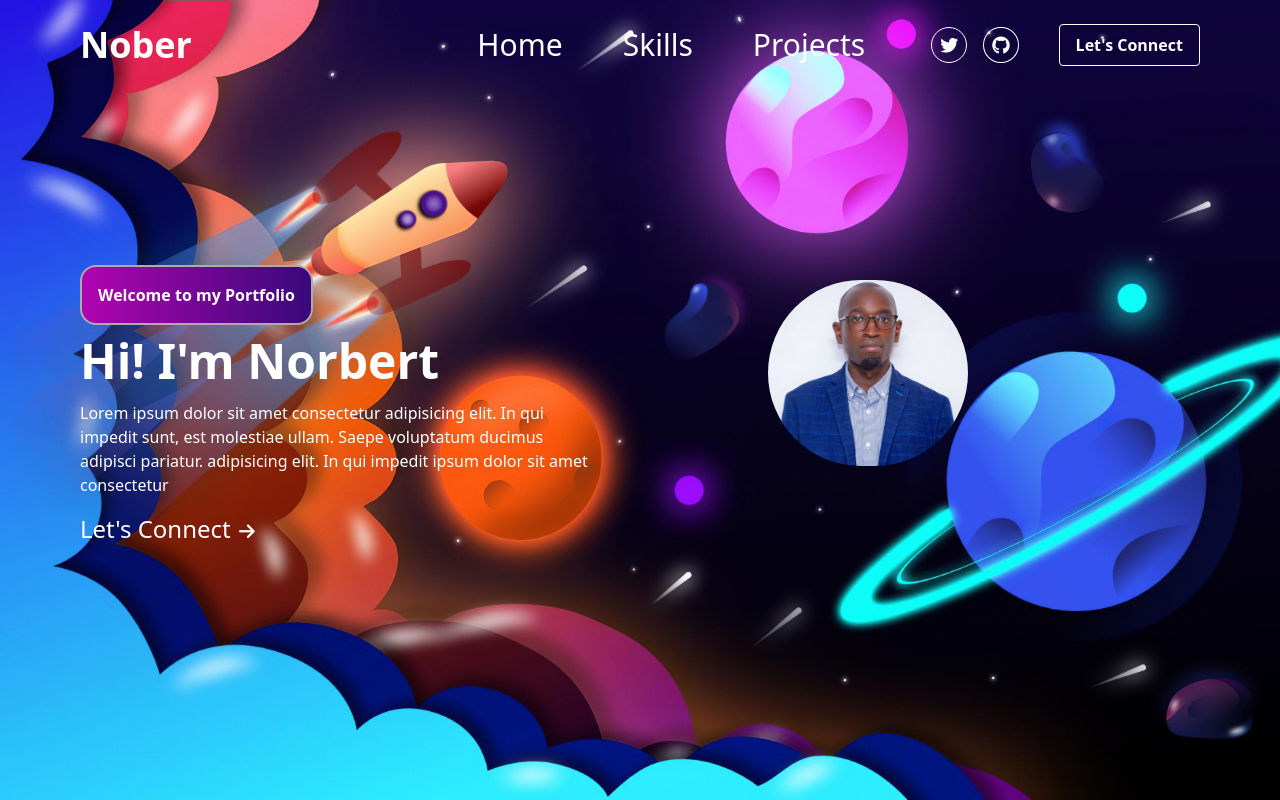
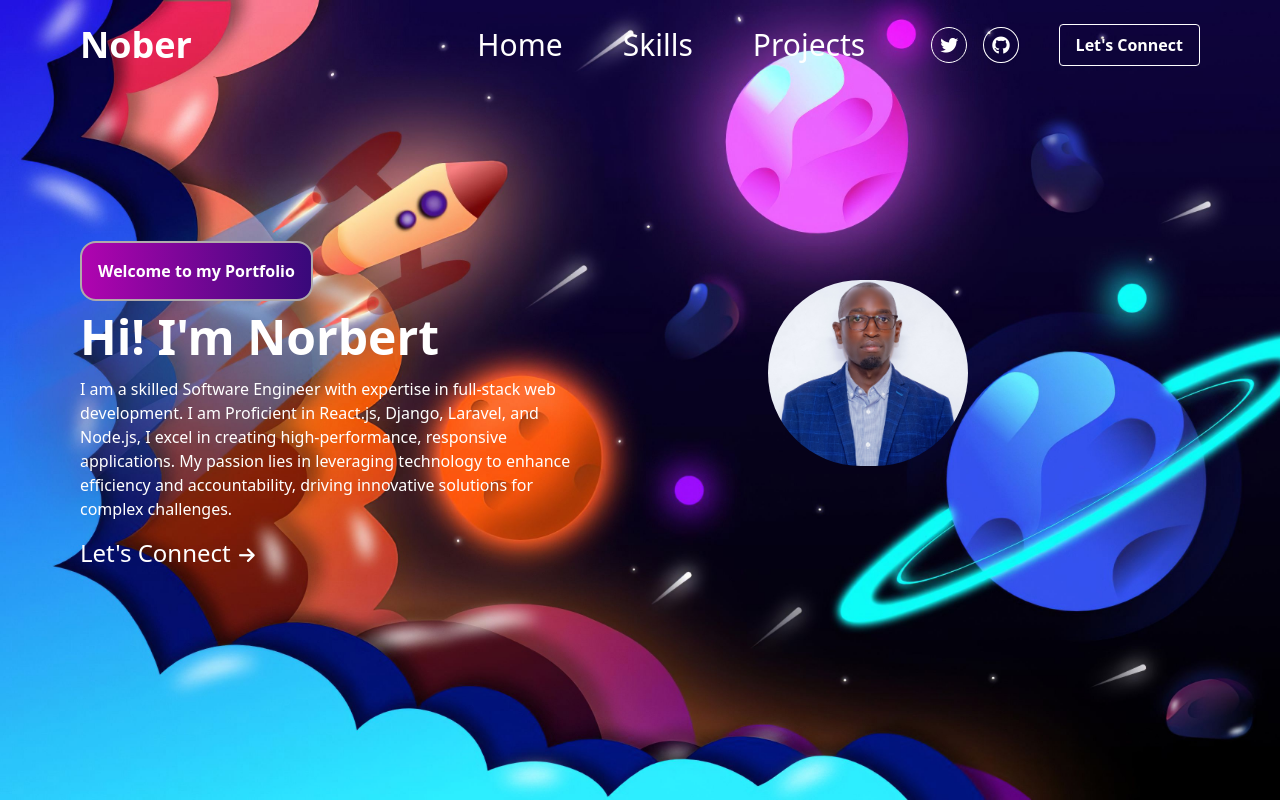
Before and after one commit to mainanorbert/nober-portfolio, a React (Vite) app: page / in a window 1280 px wide. Shown: the top 800 px of the page. Built offline with nearby package versions, Linux system fonts and the light colour scheme.

Commit message:
added introduction statement for header section, I add information on my skills and the passion I have in tech

```diff
--- a/src/components/Header.jsx
+++ b/src/components/Header.jsx
@@ -17,7 +17,10 @@ function Header() {
           <button  className=' border-2 border-[#b0aaaa] font-bold text-white bg-[linear-gradient(90deg,#b004b0,#38097a)] p-4 rounded-2xl'>Welcome to my Portfolio</button>
         </div>
         <h1 className='text-white text-5xl font-bold'>Hi! I'm Norbert</h1>
-        <p className='text-white py-4 max-w-lg '>Lorem ipsum dolor sit amet consectetur  adipisicing elit. In qui impedit  sunt, est molestiae ullam. Saepe voluptatum ducimus adipisci pariatur. adipisicing elit.  In qui impedit ipsum dolor sit amet consectetur</p>
+        <p className='text-white py-4 max-w-lg '>I am
+        a skilled Software Engineer with expertise in full-stack web development. I am Proficient in React.js, Django, Laravel, and Node.js, I excel in creating
+        high-performance, responsive applications. My passion lies in leveraging technology to enhance
+         efficiency and accountability, driving innovative solutions for complex challenges.</p>
         <button className='  text-white text-2xl'>Let's Connect <i className="fa-solid fa-arrow-right text-lg  p-[2px] "></i> </button>
       </div>
       {/* <div className="image banner-astronout lg:hidden absolute w-[300px] flex ">
```
Also changed, not shown: 2 other files (tests, documents, lock files or other folders).
